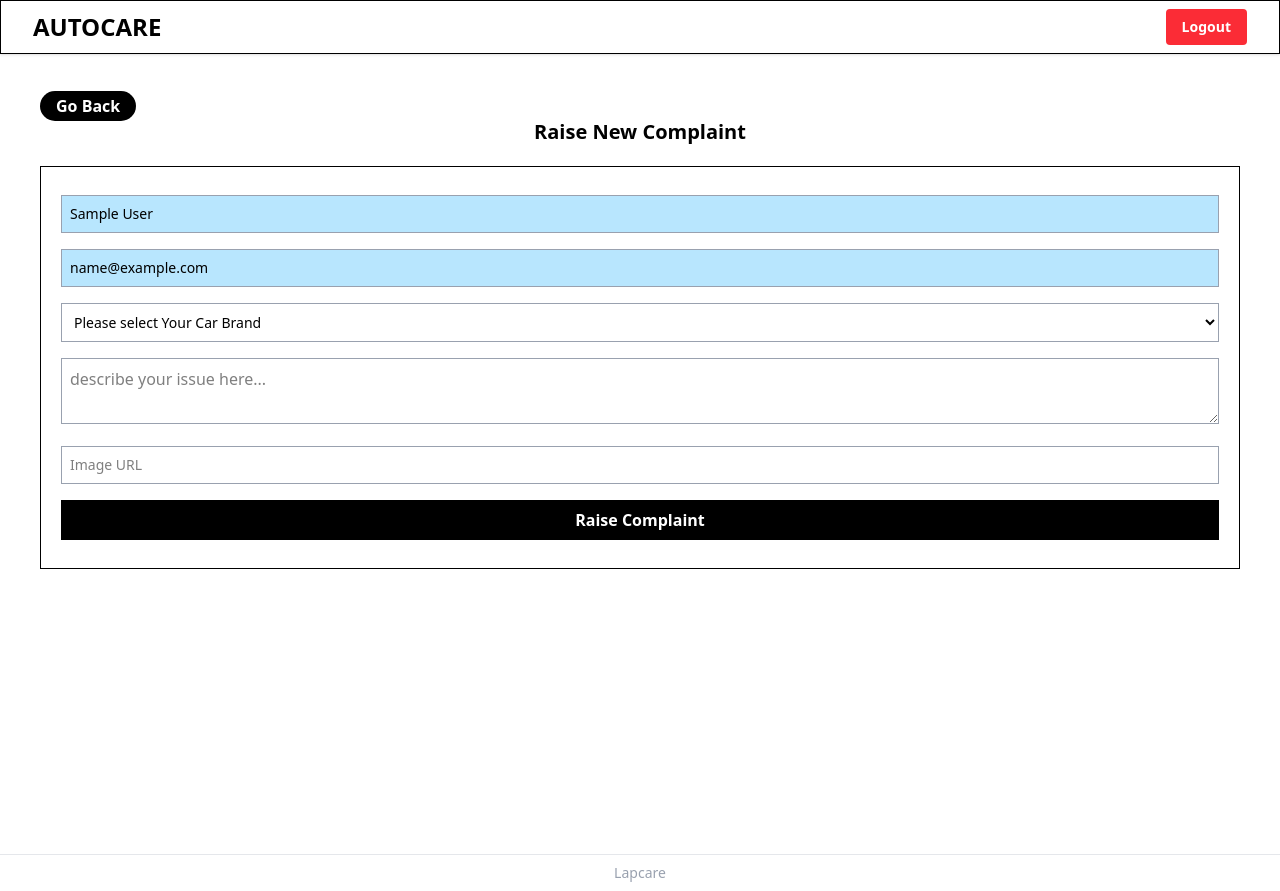
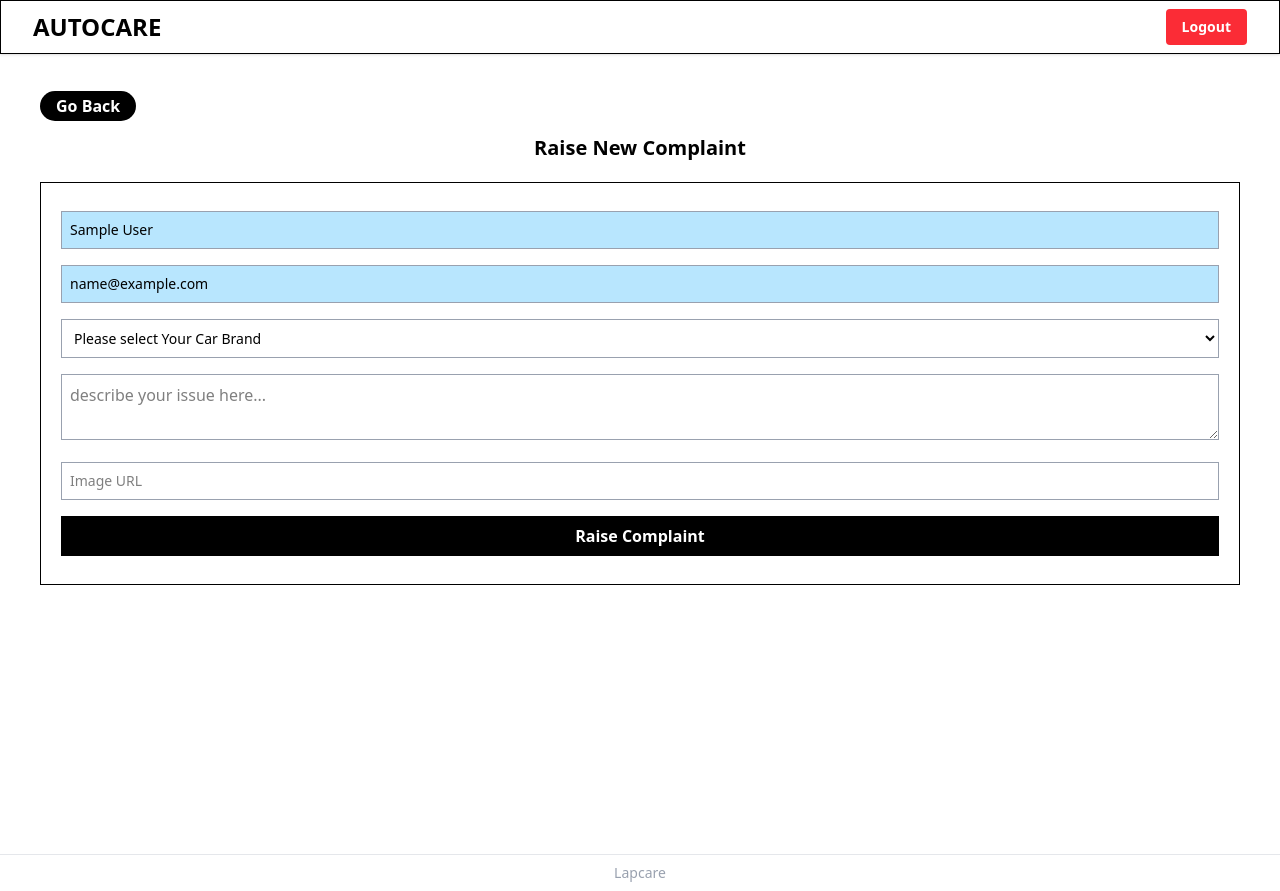
Before and after one commit to Priyanshu0017/Autocare, a React (Vite) app in the folder client/: page /raise-complaint in a window 1280 px wide. Built offline with nearby package versions, Linux system fonts and the light colour scheme; sample sign-in values are in the browser's storage.

Commit message:
raise complaint

```diff
--- a/client/src/pages/RaiseComplaint.jsx
+++ b/client/src/pages/RaiseComplaint.jsx
@@ -33,7 +33,7 @@ const RaiseComplaint = () => {
   return (
     <div className="min-h-screen p-10">
       <BackButton url={"/"} />
-      <h1 className="text-center font-bold text-xl"> Raise New Complaint</h1>
+      <h1 className="text-center font-bold pt-4 text-xl"> Raise New Complaint</h1>
 
       <div className=" p-5 border my-5">
         <form onSubmit={(e) => handleSubmit(e)}>
@@ -85,7 +85,7 @@ const RaiseComplaint = () => {
             className="my-2 border outline-gray-500 border-gray-400 p-2 w-full text-sm"
           />
 
-          <button className="w-full py-2 px-45 my-2 bg-black text-white font-bold hover:bg-green-700 hover:border hover:cursor-pointer duration-200">
+          <button className="w-full py-2  my-2 bg-black text-white font-bold hover:bg-green-700 hover:border hover:cursor-pointer duration-200">
             Raise Complaint
           </button>
         </form>
```
